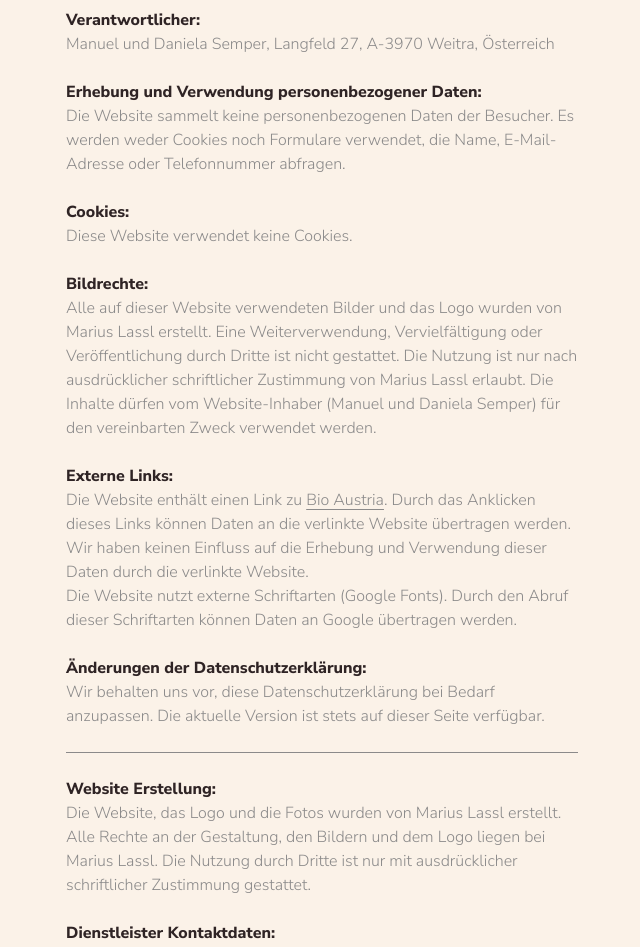
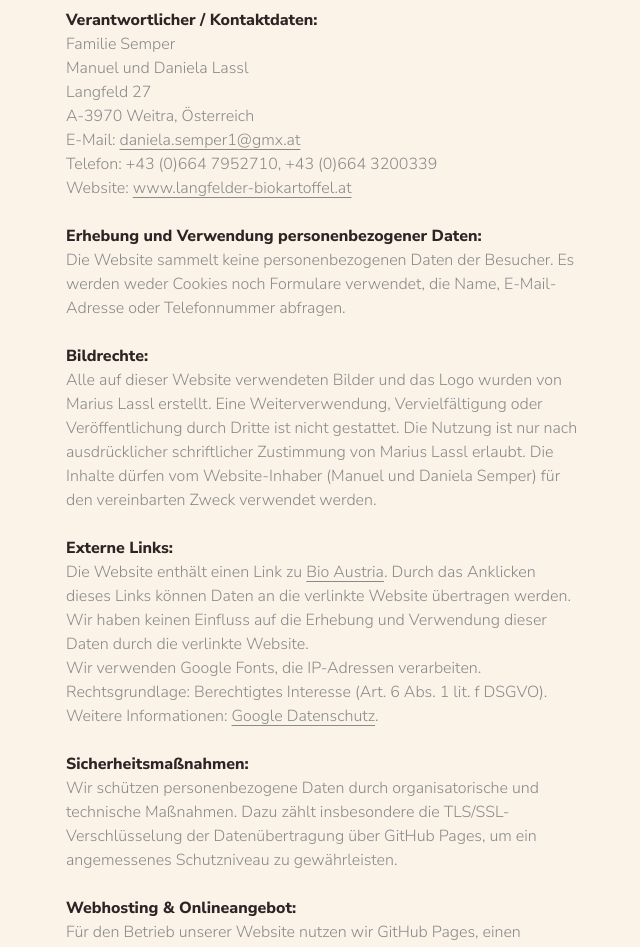
Before and after one commit to allotopus-rosebergi/portfolio-v2, a React (Vite) app: page /#/datenschutz in a window 1280 px wide. Shown: the part 480-1427 px from the top of the page, without its empty margins (318-958 px from the left). Built offline with nearby package versions, Linux system fonts and the light colour scheme.

Commit message:
terms and conditions

```diff
--- a/src/components/pages/Datenschutz.jsx
+++ b/src/components/pages/Datenschutz.jsx
@@ -14,19 +14,23 @@ function Datenschutz() {
                     <p>Diese Datenschutzerklärung informiert über die Erhebung und Verwendung von Daten auf dieser Website.</p>
                 </section>
 
+
                 <section>
-                    <p className="highlight">Verantwortlicher:</p>
-                    <p>Manuel und Daniela Semper, Langfeld 27, A-3970 Weitra, Österreich</p>
+                    <p className="highlight">Verantwortlicher / Kontaktdaten:</p>
+                    <p>
+                        Familie Semper<br/>
+                        Manuel und Daniela Lassl<br/>
+                        Langfeld 27<br/>
+                        A-3970 Weitra, Österreich<br/>
+                        E-Mail: <a href="mailto:daniela.semper1@gmx.at" className="underline underline-offset-4">daniela.semper1@gmx.at</a><br/>
+                        Telefon: +43 (0)664 7952710, +43 (0)664 3200339<br/>
+                        Website: <a href="https://www.langfelder-biokartoffel.at" target="_blank" className="underline underline-offset-4">www.langfelder-biokartoffel.at</a>
+                    </p>
                 </section>
 
                 <section>
                     <p className="highlight">Erhebung und Verwendung personenbezogener Daten:</p>
                     <p>Die Website sammelt keine personenbezogenen Daten der Besucher. Es werden weder Cookies noch Formulare verwendet, die Name, E-Mail-Adresse oder Telefonnummer abfragen.</p>
-                </section>
-
-                <section>
-                    <p className="highlight">Cookies:</p>
-                    <p>Diese Website verwendet keine Cookies.</p>
                 </section>
 
                 <section>
@@ -37,20 +41,41 @@ function Datenschutz() {
                 <section>
                     <p className="highlight">Externe Links:</p>
                     <p>Die Website enthält einen Link zu <a href="https://www.bio-austria.at" target="_blank" className="underline underline-offset-4">Bio Austria</a>. Durch das Anklicken dieses Links können Daten an die verlinkte Website übertragen werden. Wir haben keinen Einfluss auf die Erhebung und Verwendung dieser Daten durch die verlinkte Website.</p>
-                    <p>Die Website nutzt externe Schriftarten (Google Fonts). Durch den Abruf dieser Schriftarten können Daten an Google übertragen werden.</p>
+                    <p>
+                        Wir verwenden Google Fonts, die IP-Adressen verarbeiten. Rechtsgrundlage: Berechtigtes Interesse (Art. 6 Abs. 1 lit. f DSGVO). Weitere Informationen: <a href="https://policies.google.com/privacy" target="_blank" className="underline underline-offset-4">Google Datenschutz</a>.
+                    </p>
+                </section>
+
+                <section>
+                    <p className="highlight">Sicherheitsmaßnahmen:</p>
+                    <p>
+                        Wir schützen personenbezogene Daten durch organisatorische und technische Maßnahmen. Dazu zählt insbesondere die TLS/SSL-Verschlüsselung der Datenübertragung über GitHub Pages, um ein angemessenes Schutzniveau zu gewährleisten.
+                    </p>
+                </section>
+
+                <section>
+                    <p className="highlight">Webhosting & Onlineangebot:</p>
+                    <p>
+                        Für den Betrieb unserer Website nutzen wir GitHub Pages, einen externen Hosting-Dienst. Dabei werden technisch IP-Adressen der Nutzer durch den Hosting-Dienst verarbeitet, um Inhalte korrekt auszuliefern. Wir selbst haben keinen direkten Zugriff auf diese Daten. Rechtsgrundlage für die Verarbeitung bei uns: Berechtigtes Interesse (Art. 6 Abs. 1 lit. f DSGVO).
+                    </p>
                 </section>
 
                 <section>
                     <p className="highlight">Änderungen der Datenschutzerklärung:</p>
-                    <p>Wir behalten uns vor, diese Datenschutzerklärung bei Bedarf anzupassen. Die aktuelle Version ist stets auf dieser Seite verfügbar.</p>
+                    <p>
+                        Wir passen die Datenschutzerklärung bei Änderungen unserer Datenverarbeitung an und informieren Sie, falls eine Einwilligung oder andere Mitwirkung erforderlich wird.
+                    </p>
                 </section>
 
                 <hr/>
 
                 <section>
                     <p className="highlight">Website Erstellung:</p>
-                    <p>Die Website, das Logo und die Fotos wurden von Marius Lassl erstellt. Alle Rechte an der Gestaltung, den Bildern und dem Logo liegen bei Marius Lassl. Die Nutzung durch Dritte ist nur mit ausdrücklicher schriftlicher Zustimmung gestattet.</p>
+                    <p>
+                        Die Website, das Logo und die Fotos wurden von Marius Lassl erstellt. Alle Rechte an der Gestaltung, den Bildern und dem Logo liegen bei Marius Lassl. Die Nutzung durch Dritte ist nur mit ausdrücklicher schriftlicher Zustimmung gestattet. Manuel und Daniela Semper dürfen das Logo, die Fotos und die Website für ihre eigenen Zwecke frei verwenden.
+                    </p>
                 </section>
+
 
                 <section>
                     <p className="highlight">Dienstleister Kontaktdaten:</p>
@@ -61,6 +86,9 @@ function Datenschutz() {
                     </p>
                 </section>
 
+
+
+
                 <div className="w-full flex flex-row justify-center mt-8 sm:mt-16">
                     <InteractiveHoverButton className="text-tiefbraun border-tiefbraun"onClick={() => (window.location.href = "#/")}> Zurück zum Start <span>&#8203;</span> <span>&#8203;</span><span>&#8203;</span><span>&#8203;</span><span>&#8203;</span></InteractiveHoverButton>
                 </div>
--- a/src/components/pages/Impressum.jsx
+++ b/src/components/pages/Impressum.jsx
@@ -9,7 +9,6 @@ function Impressum() {
                 <h2> Impressum </h2>
             </div>
             <div className={`p-6 sm:p-16 w-full sm:w-1/2 m-auto flex flex-col gap-6`}>
-
                 <section>
                     <p> Familie Semper </p>
                     <p className="highlight"> Manuel und Daniela Semper </p>
```
